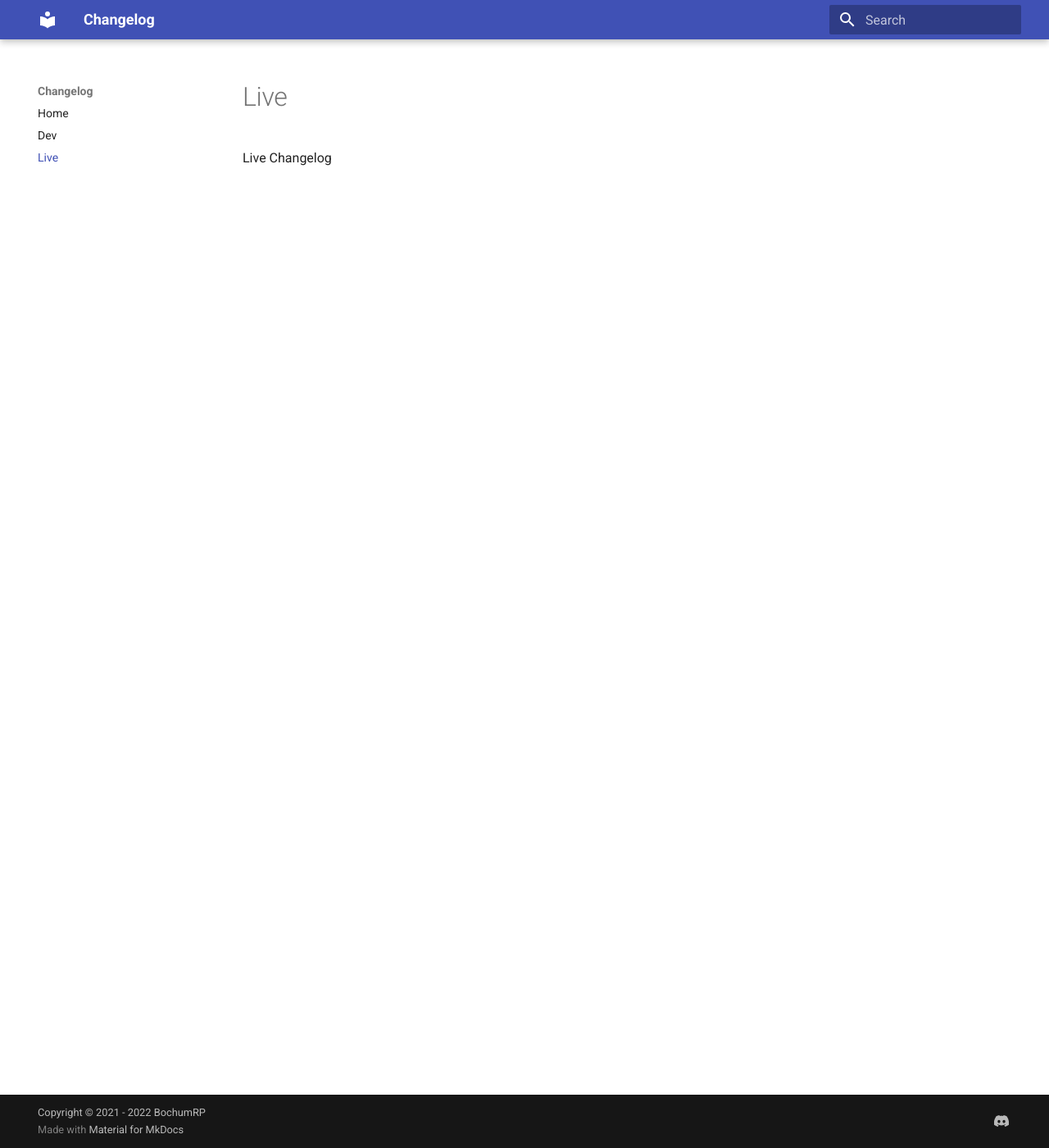
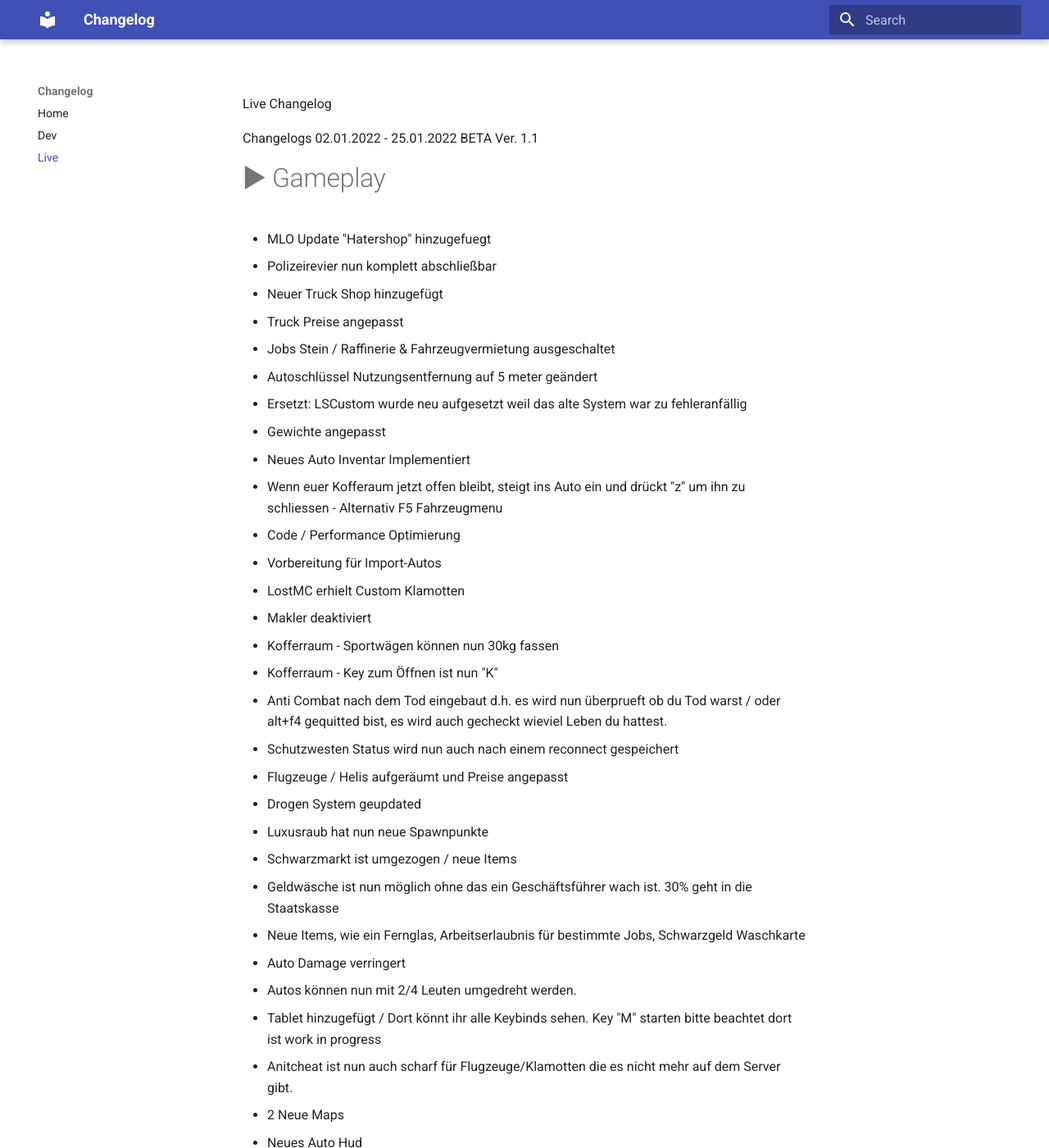
Before and after one commit to bochumrp/changelog, an MkDocs documentation site: the page built from docs/live.md, in a window 1280 px wide and 1400 px high. Shown: the whole window at 82% size. Built offline with MkDocs 1.6.1 and Material for MkDocs 9.7.7, drawn with Linux system fonts in a browser that asks for light colours; some of the changed text lies outside the part shown.

Commit message:
Update live.md

```diff
--- a/docs/live.md
+++ b/docs/live.md
@@ -1 +1,67 @@
 Live Changelog
+
+Changelogs 02.01.2022 - 25.01.2022 BETA Ver. 1.1
+
+
+# ► Gameplay
+- MLO Update "Hatershop" hinzugefuegt
+- Polizeirevier nun komplett abschließbar
+- Neuer Truck Shop hinzugefügt
+- Truck Preise angepasst
+- Jobs Stein / Raffinerie & Fahrzeugvermietung ausgeschaltet
+- Autoschlüssel Nutzungsentfernung auf 5 meter geändert
+- Ersetzt: LSCustom wurde neu aufgesetzt weil das alte System war zu fehleranfällig
+- Gewichte angepasst
+- Neues Auto Inventar Implementiert
+- Wenn euer Kofferaum jetzt offen bleibt, steigt ins Auto ein und drückt "z" um ihn zu schliessen - Alternativ F5 Fahrzeugmenu
+- Code / Performance Optimierung
+- Vorbereitung für Import-Autos
+- LostMC erhielt Custom Klamotten
+- Makler deaktiviert
+- Kofferraum - Sportwägen können nun 30kg fassen
+- Kofferraum - Key zum Öffnen ist nun "K"
+- Anti Combat nach dem Tod eingebaut d.h. es wird nun überprueft ob du Tod warst / oder alt+f4 gequitted bist, es wird auch gecheckt wieviel Leben du hattest.
+- Schutzwesten Status wird nun auch nach einem reconnect gespeichert
+- Flugzeuge / Helis aufgeräumt und Preise angepasst
+- Drogen System geupdated
+- Luxusraub hat nun neue Spawnpunkte
+- Schwarzmarkt ist umgezogen / neue Items
+- Geldwäsche ist nun möglich ohne das ein Geschäftsführer wach ist. 30% geht in die Staatskasse
+- Neue Items, wie ein Fernglas, Arbeitserlaubnis für bestimmte Jobs, Schwarzgeld Waschkarte
+- Auto Damage verringert
+- Autos können nun mit 2/4 Leuten umgedreht werden.
+- Tablet hinzugefügt / Dort könnt ihr alle Keybinds sehen. Key "M" starten bitte beachtet dort ist work in progress
+- Anitcheat ist nun auch scharf für Flugzeuge/Klamotten die es nicht mehr auf dem Server gibt.
+- 2 Neue Maps
+- Neues Auto Hud
+- Vans / Trucks
+    - Vans sind in den Truck Shop verlegt worden
+    - Preise massiv angepasst.
+- Saltychat ist nun ein MUSS um überhaupt reinzukommen.
+- Bloods Hoods / Tshirt hinzugefuegt
+- La Familia Map hinzugefügt
+- Plasmarkart Map Update
+- Alle Autos die nicht geparkt wurden, werden nun alle 24 stunden in den Abschlepphof gebraucht
+
+
+# ► Fehlerbehebungen
+- Einige Übersetzungsfehler behoben
+- Bugfix für parkende Trucks Danke an Sven
+- Bugfix Inventory KG/LG Mess 1 Item = 1 Item im Kofferraum Ausser Waffen Sachen und Schwarzgeld
+- Banksystem Bugfix am Personal Statement
+- Bank System Übersetzungsfehler behoben
+- Fix Wasser hatte kein Gewicht
+- Juwelier Raub - Safe Kombination randomisiert - du musst jetzt eine Tasche dabei haben.
+- Luxus Diebstahl - Übersetzungen gefixt, Verkaufspreise etwas reduziert
+- RadialMenu kann nun wieder genutzt werden
+- Bugfix Plasmakart Klamotten
+- Bugfix Lastertag Klamotten
+- Übersetzung Lizenz, wenn man keine besitzt
+- Man kann Leute nicht mehr töten wenn sie neben einen stehen und man die Waffe nachladen will
+- Bugfix Telefon wenn man sich ein neues Telefon gekauft hat braucht man nicht mehr reloggen
+- Bugfix Klamotten
+- Fehler mit den Garagen behoben
+- Bugfix Gangs
+     - Autos werden nun gespeichert wo man sie stehen gelassen hat
+     - Bugfix Waffen Dub
+ - Bugfix Kofferraum, Gewicht wird nun korrekt bemessen.
```
